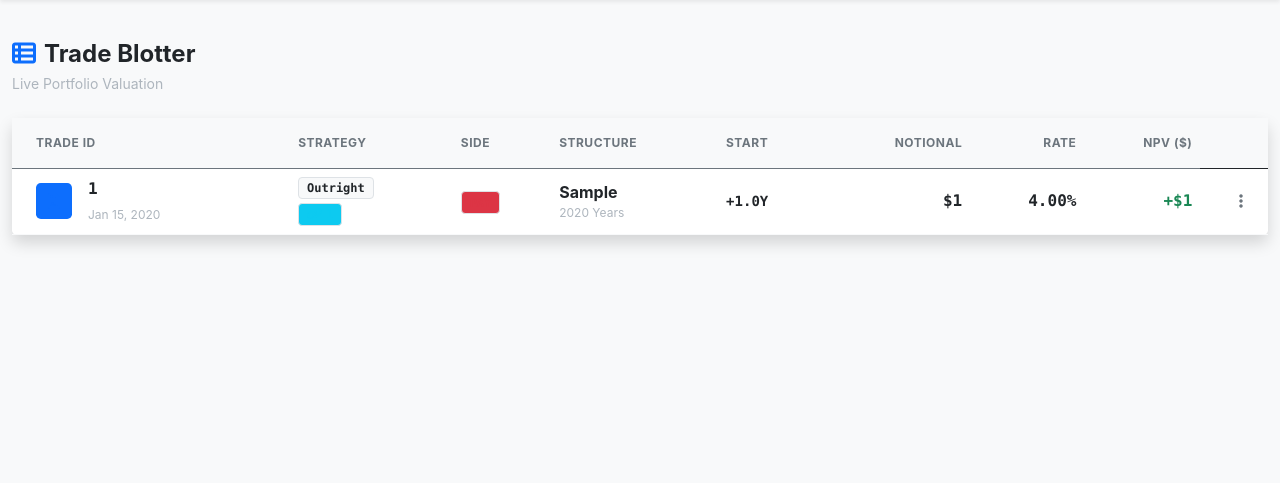
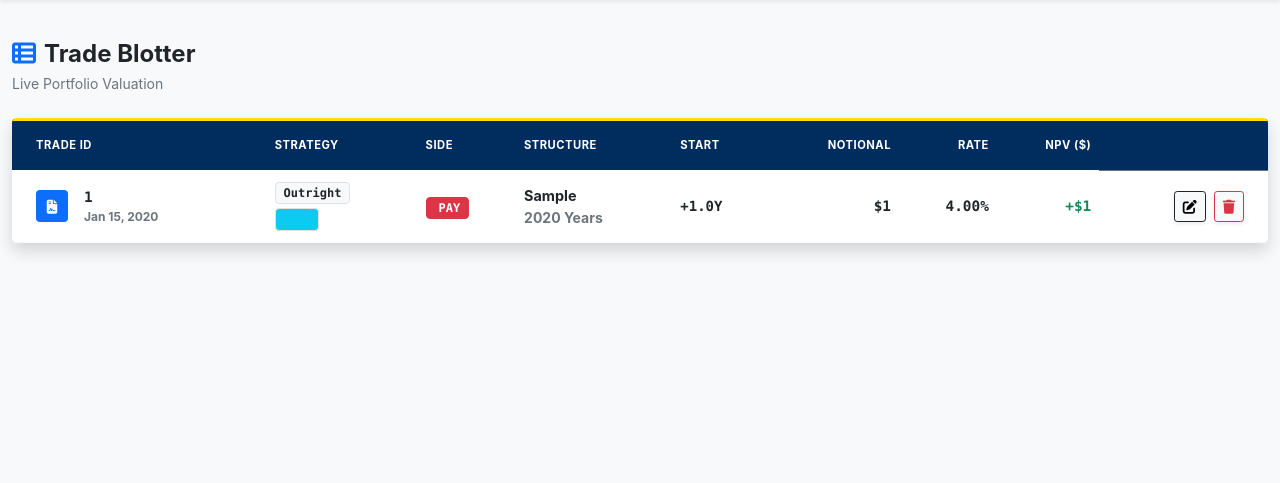
Before and after one commit to DavidClamp/project-swaps, a Django app: page /blotter/ in a window 1280 px wide. Shown: the part 78-561 px from the top of the page. Run offline with Django 4.2, Linux system fonts and the light colour scheme; a user stored in the database is signed in; tables that the repository leaves empty hold one stand-in row (values such as "Sample post").

Commit message:
Change colours in blotter

```diff
--- a/workspace/templates/workspace/blotter.html
+++ b/workspace/templates/workspace/blotter.html
@@ -6,33 +6,33 @@
 {% block content %}
 <div class="container-fluid py-4">
 
-    <!-- 1. Page Header -->
+    <!-- 1. Dashboard Header (Clean) -->
     <div class="d-flex justify-content-between align-items-center mb-4">
         <div>
             <h1 class="h4 fw-bold text-dark mb-1">
                 <i class="fa-solid fa-table-list text-primary me-2"></i>Trade Blotter
             </h1>
-            <p class="text-muted small mb-0">Live Portfolio Valuation</p>
+            <p class="text-secondary small mb-0">Live Portfolio Valuation</p>
         </div>
     </div>
 
-    <!-- 2. Dashboard Card (Borderless + Shadow) -->
-    <div class="card shadow border-0 rounded-3 bg-white">
+    <!-- 2. Dashboard Table Card (Borderless & Shadowed) -->
+    <div class="card shadow border-0 rounded-3 bg-white overflow-hidden">
         <div class="card-body p-0">
             <div class="table-responsive">
                 <table class="table table-hover align-middle mb-0">
 
-                    <!-- Dashboard Headers: Uppercase, Small, Muted -->
-                    <thead class="bg-light">
-                        <tr>
-                            <th class="ps-4 py-3 text-secondary text-uppercase small fw-bold" style="letter-spacing: 0.5px; font-size: 0.75rem;">Trade ID</th>
-                            <th class="py-3 text-secondary text-uppercase small fw-bold" style="letter-spacing: 0.5px; font-size: 0.75rem;">Strategy</th>
-                            <th class="py-3 text-secondary text-uppercase small fw-bold" style="letter-spacing: 0.5px; font-size: 0.75rem;">Side</th>
-                            <th class="py-3 text-secondary text-uppercase small fw-bold" style="letter-spacing: 0.5px; font-size: 0.75rem;">Structure</th>
-                            <th class="py-3 text-secondary text-uppercase small fw-bold" style="letter-spacing: 0.5px; font-size: 0.75rem;">Start</th>
-                            <th class="py-3 text-secondary text-uppercase small fw-bold text-end" style="letter-spacing: 0.5px; font-size: 0.75rem;">Notional</th>
-                            <th class="py-3 text-secondary text-uppercase small fw-bold text-end" style="letter-spacing: 0.5px; font-size: 0.75rem;">Rate</th>
-                            <th class="py-3 text-secondary text-uppercase small fw-bold text-end" style="letter-spacing: 0.5px; font-size: 0.75rem;">NPV ($)</th>
+                    <!-- Headers: Uppercase, Muted, Spaced -->
+                    <thead class="navbar-dark border-bottom">
+                        <tr class="text-secondary">
+                            <th class="ps-4 py-3 text-uppercase small fw-bold" style="letter-spacing: 0.5px; font-size: 0.7rem;">Trade ID</th>
+                            <th class="py-3 text-uppercase small fw-bold" style="letter-spacing: 0.5px; font-size: 0.7rem;">Strategy</th>
+                            <th class="py-3 text-uppercase small fw-bold" style="letter-spacing: 0.5px; font-size: 0.7rem;">Side</th>
+                            <th class="py-3 text-uppercase small fw-bold" style="letter-spacing: 0.5px; font-size: 0.7rem;">Structure</th>
+                            <th class="py-3 text-uppercase small fw-bold" style="letter-spacing: 0.5px; font-size: 0.7rem;">Start</th>
+                            <th class="py-3 text-uppercase small fw-bold text-end" style="letter-spacing: 0.5px; font-size: 0.7rem;">Notional</th>
+                            <th class="py-3 text-uppercase small fw-bold text-end" style="letter-spacing: 0.5px; font-size: 0.7rem;">Rate</th>
+                            <th class="py-3 text-uppercase small fw-bold text-end" style="letter-spacing: 0.5px; font-size: 0.7rem;">NPV ($)</th>
                             <th class="pe-4 py-3 text-end"></th>
                         </tr>
                     </thead>
@@ -42,23 +42,24 @@
                         {% for trade in trades %}
                         <tr class="border-bottom border-light">
 
-                            <!-- 1. Trade ID (With Icon) -->
-                            <td class="ps-4">
+                            <!-- 1. Trade ID (Solid Blue Block) -->
+                            <td class="ps-4 py-3">
                                 <div class="d-flex align-items-center">
-                                    <!-- Icon Square -->
-                                    <div class="icon-square bg-primary bg-opacity-10 text-primary rounded-3 me-3 d-flex align-items-center justify-content-center" style="width: 36px; height: 36px;">
-                                        <i class="fa-solid fa-file-contract"></i>
+                                    <!-- FIXED: Solid Background (No Opacity) -->
+                                    <div class="rounded-2 bg-primary text-white d-flex align-items-center justify-content-center me-3" style="width: 32px; height: 32px;">
+                                        <i class="fa-solid fa-file-contract fa-sm"></i>
                                     </div>
                                     <div>
-                                        <a href="{% url 'edit_trade' trade.pk %}" class="text-decoration-none text-dark fw-bold font-monospace d-block">
+                                        <a href="{% url 'edit_trade' trade.pk %}" class="text-dark fw-bold font-monospace text-decoration-none d-block" style="font-size: 0.9rem;">
                                             {{ trade.trade_id }}
                                         </a>
-                                        <span class="text-muted small" style="font-size: 0.75rem;">{{ trade.created_at|date:"M d, Y" }}</span>
+                                        <!-- FIXED: Darker Date Text -->
+                                        <div class="text-secondary small fw-bold" style="font-size: 0.75rem;">{{ trade.created_at|date:"M d, Y" }}</div>
                                     </div>
                                 </div>
                             </td>
 
-                            <!-- 2. Strategy & Group -->
+                            <!-- 2. Strategy -->
                             <td>
                                 <div class="d-flex flex-column align-items-start">
                                     <span class="badge bg-light text-dark border border-secondary-subtle fw-bold font-monospace mb-1">
@@ -72,46 +73,49 @@
                                 </div>
                             </td>
 
-                            <!-- 3. Side -->
+                            <!-- 3. Side (Solid Blocks) -->
                             <td>
                                 {% if trade.side == 'PAY' %}
-                                    <span class="badge bg-danger bg-opacity-10 text-danger border border-danger-subtle font-monospace">
-                                        PAY
+                                    <!-- FIXED: Solid Red Block -->
+                                    <span class="badge bg-danger text-white border border-danger font-monospace px-2 py-1">
+                                        <i class="fa-solid me-1"></i>PAY
                                     </span>
                                 {% else %}
-                                    <span class="badge bg-success bg-opacity-10 text-success border border-success-subtle font-monospace">
-                                        REC
+                                    <!-- FIXED: Solid Green Block -->
+                                    <span class="badge bg-success text-white border border-success font-monospace px-2 py-1">
+                                        <i class="fa-solid me-1"></i>REC
                                     </span>
                                 {% endif %}
                             </td>
 
                             <!-- 4. Structure -->
                             <td>
-                                <div class="fw-bold text-dark">{{ trade.ticker }}</div>
-                                <div class="text-muted small" style="font-size: 0.75rem;">{{ trade.tenor_years }} Years</div>
+                                <div class="fw-bold text-dark" style="font-size: 0.9rem;">{{ trade.ticker }}</div>
+                                <div class="text-secondary small fw-bold">{{ trade.tenor_years }} Years</div>
                             </td>
 
-                            <!-- 5. Start Date -->
+                            <!-- 5. Start Date (Darker) -->
                             <td class="font-monospace">
                                 {% if trade.forward_start == 0.0 %}
-                                    <span class="text-muted small">Spot</span>
+                                    <!-- FIXED: Darker Text -->
+                                    <span class="text-secondary fw-bold small">Spot</span>
                                 {% else %}
                                     <span class="text-dark fw-bold small">+{{ trade.forward_start }}Y</span>
                                 {% endif %}
                             </td>
 
                             <!-- 6. Notional -->
-                            <td class="text-end font-monospace fw-bold text-dark">
+                            <td class="text-end font-monospace fw-bold text-dark" style="font-size: 0.9rem;">
                                 {{ trade.fmt_notional }}
                             </td>
 
                             <!-- 7. Rate -->
-                            <td class="text-end font-monospace fw-bold text-dark">
+                            <td class="text-end font-monospace fw-bold text-dark" style="font-size: 0.9rem;">
                                 {{ trade.fmt_rate }}%
                             </td>
 
                             <!-- 8. NPV -->
-                            <td class="text-end font-monospace fw-bold">
+                            <td class="text-end font-monospace fw-bold" style="font-size: 0.9rem;">
                                 {% if trade.is_profitable %}
                                     <span class="text-success">
                                         +{{ trade.fmt_npv }}
@@ -123,28 +127,38 @@
                                 {% endif %}
                             </td>
 
-                            <!-- 9. Actions -->
+                            <!-- 9. Actions (Darker & Larger) -->
                             <td class="pe-4 text-end">
-                                <div class="dropdown">
-                                    <button class="btn btn-link text-secondary p-0" type="button" data-bs-toggle="dropdown">
-                                        <i class="fa-solid fa-ellipsis-vertical"></i>
-                                    </button>
-                                    <ul class="dropdown-menu dropdown-menu-end shadow border-0">
-                                        <li><a class="dropdown-item small" href="{% url 'edit_trade' trade.pk %}"><i class="fa-solid fa-pen-to-square me-2 text-secondary"></i>Edit Trade</a></li>
-                                        <li><hr class="dropdown-divider"></li>
-                                        <li><a class="dropdown-item small text-danger" href="{% url 'delete_trade' trade.pk %}"><i class="fa-solid fa-trash me-2"></i>Delete</a></li>
-                                    </ul>
+                                <div class="d-flex justify-content-end gap-2">
+
+                                    <!-- Edit: Solid Black Border -->
+                                    <a href="{% url 'edit_trade' trade.pk %}"
+                                       class="btn btn-sm btn-light border border-dark text-black shadow-sm fw-normal"
+                                       title="Edit Trade">
+                                        <i class="fa-solid fa-pen-to-square"></i>
+                                    </a>
+
+                                    <!-- Delete: Solid Red Border -->
+                                    <a href="{% url 'delete_trade' trade.pk %}"
+                                       class="btn btn-sm btn-light border border-danger text-danger shadow-sm fw-normal"
+                                       title="Delete Trade">
+                                        <i class="fa-solid fa-trash"></i>
+                                    </a>
+
                                 </div>
                             </td>
                         </tr>
                         {% empty %}
 
-                        <!-- Dark Empty State -->
+                        <!-- Empty State -->
                         <tr>
                             <td colspan="9" class="text-center py-5">
                                 <div class="py-4">
-                                    <i class="fa-solid fa-box-open fa-3x text-secondary opacity-25 mb-3"></i>
-                                    <p class="mb-0 fw-bold text-dark fs-6">No trades found in your blotter.</p>
+                                    <div class="mb-3">
+                                        <i class="fa-solid fa-box-open fa-3x text-secondary"></i>
+                                    </div>
+                                    <h6 class="fw-bold text-dark mb-1">No trades found</h6>
+                                    <p class="text-muted small mb-0">Use the navigation bar to book your first trade.</p>
                                 </div>
                             </td>
                         </tr>
```
